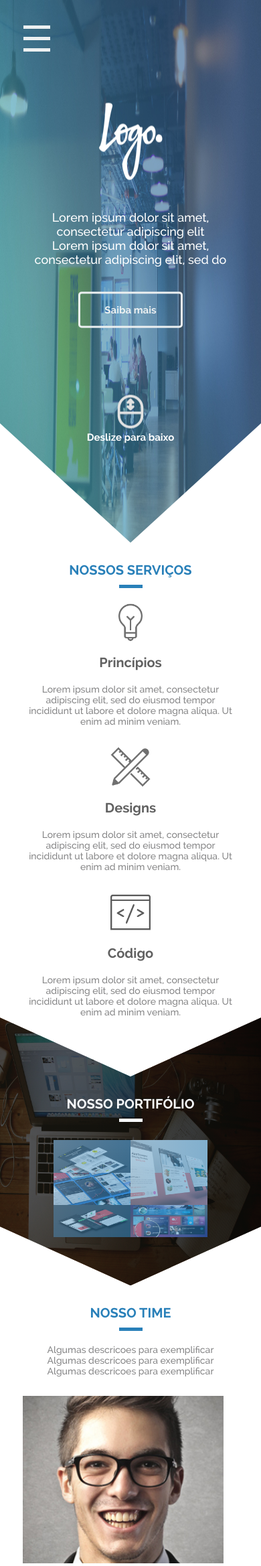
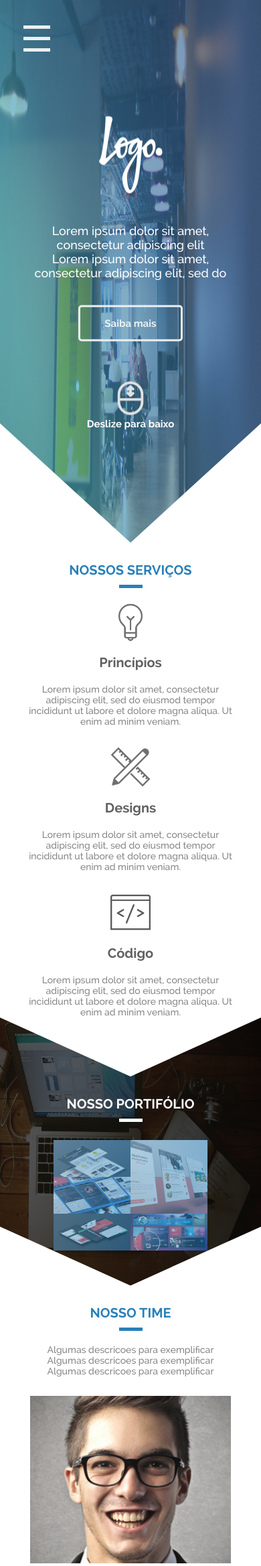
Before and after one commit to iurylippo/projetoflex1, a PHP site: page / in a window 390 px wide. Shown: the top 2338 px of the page at 67% size. Run offline with PHP 8.4, Linux system fonts and the light colour scheme.

Commit message:
modifica algumas propriedades no media-query

```diff
--- a/assets/css/media.css
+++ b/assets/css/media.css
@@ -81,7 +81,7 @@
 	}
 
 	.banner-box .banner-scroll {
-    padding-top: 200px;
+    padding-top: 100px;
     }
 
     section#portifolio .container,
@@ -92,6 +92,10 @@
 
     .servicos-detalhes-item:not(:last-child) {
     margin-right: 80px;
+    }
+
+    section#time .time-container-item {
+        margin-right: 20px
     }
 
     .clientes-item .clientes-item-img img {
@@ -107,6 +111,8 @@
     section#contato {
     	height: 520px;
     }
+
+
 
     section#time {
     	height: auto;
@@ -152,6 +158,11 @@
     margin-bottom: 25px;
     }
 
+    .contato-item .contato-item-desc {
+        font-size: 12px;
+    }
+
+
     section#localizacao .localizacao-titulo {
     height: 165px;
     margin-bottom: 0px;
@@ -187,6 +198,10 @@
 	.container-servicos {
 		max-width: 320px;
 	}
+
+    section#contato .container {
+     max-width: 600px;
+    }
 
     .nav-bar {
     	justify-content: flex-start;
@@ -226,7 +241,7 @@
    }
 
 	.banner-box .banner-scroll {
-    padding-top: 100px;
+    padding-top: 60px;
     }
 
     .servicos-detalhes {
@@ -306,6 +321,9 @@
         justify-content: center;
     }
 
+    section#portifolio .container {
+    height: 65%;
+    }
     .contato-item img {
     	height: 20px;
     }
@@ -374,5 +392,9 @@
     margin-bottom: 0px;
     }
 
+    section#time .time-container-item:not(:last-child) {
+    margin-right: 0px;
+    }
+
 
 }
```
